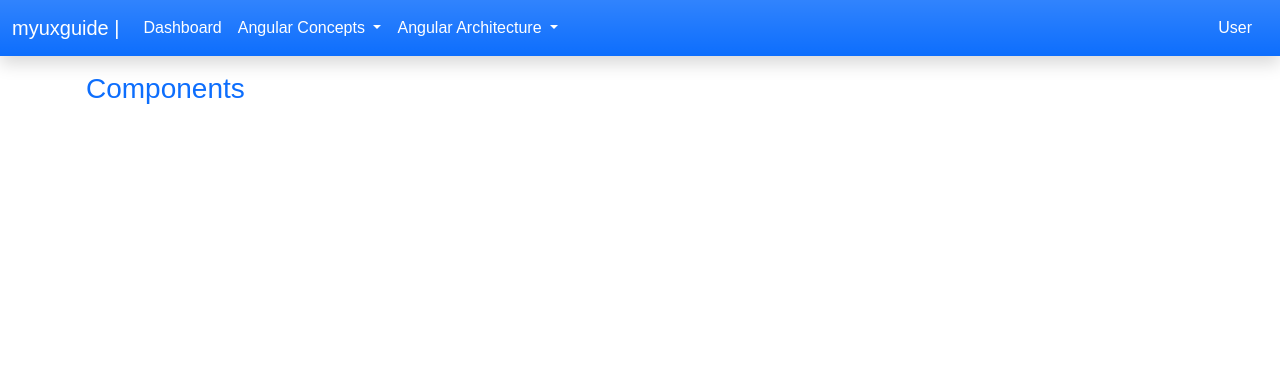
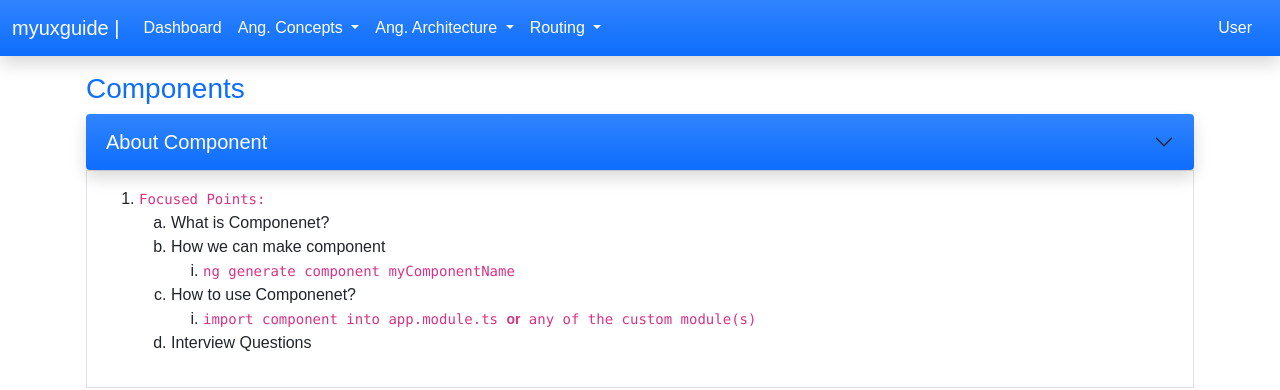
Before and after one commit to myuxguide/projects, an Angular app: page /app-components in a window 1280 px wide. Shown: the top 390 px of the page. Built offline with nearby package versions, Linux system fonts and the light colour scheme.

Commit message:
New Component and modules added

```diff
--- a/src/app/angular-architecture/components/components.component.html
+++ b/src/app/angular-architecture/components/components.component.html
@@ -1,4 +1,41 @@
 <div class="mainSection container p-3">
-    <h3>{{ title }}</h3>
+    <h3>{{ titles.titleComponent }}</h3>
 
-</div>
+    <div class="accordion accordion-flush" id="accordionFlush">
+        <div class="accordion-item mb-1">
+            <h2 class="accordion-header" id="flush-headingThree">
+                <button class="accordion-button bg-primary bg-gradient text-white rounded shadow collapsed" type="button" data-bs-toggle="collapse" data-bs-target="#flush-collapseThree" aria-expanded="false" aria-controls="flush-collapseTwo">
+                    <h5 class="mb-0">{{ titles.titleHeading }}</h5>
+                </button>
+          </h2>
+          <div id="flush-collapseThree" class="accordion-collapse collapse show" aria-labelledby="flush-headingThree" data-bs-parent="#accordionFlush">
+            <div class="accordion-body border overflow-auto">
+                <nav class="nav flex-column">
+                    <ol>
+                        <li><code>Focused Points:</code>
+                                <ol type="a">
+                                    <li>What is Componenet?</li>
+                                    <li>How we can make component
+                                        <ol type="i">
+                                            <li>
+                                                <code>ng generate component myComponentName</code>
+                                            </li>
+                                        </ol>
+                                    </li>
+                                    <li>How to use Componenet?
+                                        <ol type="i">
+                                            <li>
+                                                <code>import component into app.module.ts <strong>or</strong> any of the custom module(s)</code>
+                                            </li>
+                                        </ol>
+                                    </li>
+                                    <li>Interview Questions</li>
+                                </ol>
+                            </li>
+                        </ol>
+                    </nav>
+                </div>
+            </div>
+            </div>
+        </div>
+    </div>
--- a/src/app/angular-architecture/components/components.component.ts
+++ b/src/app/angular-architecture/components/components.component.ts
@@ -6,7 +6,11 @@ import { Component, OnInit } from '@angular/core';
   styleUrls: ['./components.component.css']
 })
 export class ComponentsComponent implements OnInit {
-  title: string = "Components"
+  titles ={
+    titleComponent: "Components",
+    titleHeading: "About Component"
+  }
+
   constructor() { }
 
   ngOnInit(): void {
--- a/src/app/app-routing.module.ts
+++ b/src/app/app-routing.module.ts
@@ -5,7 +5,7 @@ import { GetTextBoxValComponent } from './concepts/get-text-box-val/get-text-box
 import { InterpolationComponent } from './concepts/interpolation/interpolation.component';
 import { NgIfComponent } from './concepts/ng-if/ng-if.component';
 import { PropertyBindingComponent } from './concepts/property-binding/property-binding.component';
-import { RoutingBasicsComponent } from './concepts/routing-basics/routing-basics.component';
+import { RoutingBasicsComponent } from './routing/routing-basics/routing-basics.component';
 import { DashboardComponent } from './dashboard/dashboard.component';
 import { NgSwitchComponent } from './concepts/ng-switch/ng-switch.component'
 import { NgForLoopComponent } from './concepts/ng-for-loop/ng-for-loop.component';
--- a/src/app/app.component.html
+++ b/src/app/app.component.html
@@ -15,7 +15,7 @@
           <li class="nav-item dropdown">
             <a class="nav-link dropdown-toggle text-white active" href="#" id="navbarDropdown" role="button"
               data-bs-toggle="dropdown" aria-expanded="false">
-              Angular Concepts
+              Ang. Concepts
             </a>
             <ul class="dropdown-menu bg-secondary bg-gradient text-white text-bold" aria-labelledby="navbarDropdown">
               <li><a class="nav-link text-white" aria-current="page" routerLink="click-events">Click Events</a></li>
@@ -25,7 +25,6 @@
               <li><a class="nav-link text-white" routerLink="ng-switch">Ng Switch</a></li>
               <li><a class="nav-link text-white" routerLink="ng-for-loop">Ng For Loop</a></li>
               <li><a class="nav-link text-white" routerLink="property-binding">Property Binding</a></li>
-              <li><a class="nav-link text-white" routerLink="routing-basics">Routing Basics</a></li>
               <li><a class="nav-link text-white" routerLink="app-simple-forms">Angular Simple Forms</a></li>
               <li><a class="nav-link text-white" routerLink="app-form-validations">Angular Forms Validations</a></li>
               <li><a class="nav-link text-white" routerLink="app-cli">Angular-CLI</a></li>
@@ -35,12 +34,30 @@
           <li class="nav-item dropdown">
             <a class="nav-link dropdown-toggle text-white active" href="#" id="navbarDropdown" role="button"
               data-bs-toggle="dropdown" aria-expanded="false">
-              Angular Architecture
+              Ang. Architecture
             </a>
             <ul class="dropdown-menu bg-secondary bg-gradient text-white text-bold" aria-labelledby="navbarDropdown">
               <li><a class="nav-link text-white" routerLink="app-components">Components</a></li>
               <li><a class="nav-link text-white" routerLink="app-module">Module</a></li>
               <li><a class="nav-link text-white" routerLink="app-services">Services</a></li>
+            </ul>
+          </li>
+
+          <li class="nav-item dropdown">
+            <a class="nav-link dropdown-toggle text-white active" href="#" id="navbarDropdown" role="button"
+              data-bs-toggle="dropdown" aria-expanded="false">
+              Routing
+            </a>
+            <ul class="dropdown-menu bg-secondary bg-gradient text-white text-bold" aria-labelledby="navbarDropdown">
+              <li><a class="nav-link text-white" routerLink="routing-basics">Basic/Static Routing</a></li>
+              <li><a class="nav-link text-white" routerLink="routing-basics">Dynamic Routing</a></li>
+              <li><a class="nav-link text-white" routerLink="routing-basics">Wild Card | 404 page Routing</a></li>
+              <li><a class="nav-link text-white" routerLink="routing-basics">Child Routing</a></li>
+              <li><a class="nav-link text-white" routerLink="routing-basics">Routing Module</a></li>
+              <li><a class="nav-link text-white" routerLink="routing-basics">Group Routing</a></li>
+              <li><a class="nav-link text-white" routerLink="routing-basics">Lazy Loading</a></li>
+              <li><a class="nav-link text-white" routerLink="routing-basics">Lazy Loading Component</a></li>
+              <li><a class="nav-link text-white" routerLink="routing-basics">Route Guard</a></li>
             </ul>
           </li>
         </ul>
--- a/src/app/concepts/concepts.module.ts
+++ b/src/app/concepts/concepts.module.ts
@@ -8,7 +8,6 @@ import { GetTextBoxValComponent } from './get-text-box-val/get-text-box-val.comp
 import { FormsModule } from '@angular/forms';
 import { PropertyBindingComponent } from './property-binding/property-binding.component';
 import { NgIfComponent } from './ng-if/ng-if.component';
-import { RoutingBasicsComponent } from './routing-basics/routing-basics.component';
 import { NgSwitchComponent } from './ng-switch/ng-switch.component';
 import { NgForLoopComponent } from './ng-for-loop/ng-for-loop.component';
 import { CliComponent } from './cli/cli.component';
@@ -21,7 +20,6 @@ import { ModuleComponent } from './module/module.component';
     GetTextBoxValComponent,
     PropertyBindingComponent,
     NgIfComponent,
-    RoutingBasicsComponent,
     NgSwitchComponent,
     NgForLoopComponent,
     CliComponent,
@@ -39,7 +37,6 @@ import { ModuleComponent } from './module/module.component';
     PropertyBindingComponent,
     NgIfComponent,
     NgSwitchComponent,
-    RoutingBasicsComponent,
     NgForLoopComponent,
     CliComponent,
     ModuleComponent
--- a/src/app/dashboard/dashboard.component.html
+++ b/src/app/dashboard/dashboard.component.html
@@ -1,6 +1,26 @@
 <div class="mainSection container">
     <h3>{{ titles.titleDashboard }}</h3>
     <hr />
+
+    <div class="card">
+        <div class="card-header">
+          Introduction: Angular 12
+        </div>
+        <div class="card-body">
+          <h5 class="card-title">What's new in Angular 12?</h5>
+          <ol type="a">
+            <li><code>Front-end Development Framework</code></li>
+            <li><code><i>SPA</i>: Single page Application</code>
+                <ol type="i">
+                    <li><code>Page loading without refresh entire Page</code></li>
+                </ol>
+            </li>
+            <li><code>Developed by Google</code></li>
+          </ol>
+          <!-- <a href="#" class="btn btn-primary">Go somewhere</a> -->
+        </div>
+
+      </div>
 
     <div class="accordion accordion-flush" id="accordionFlush">
         <div class="accordion-item mb-1">
```
Also changed, not shown: src/app/routing/routing.module.ts (added, +18 -0 lines), src/app/routing/routing-basics/routing-basics.component.css (renamed from src/app/concepts/routing-basics/routing-basics.component.css), src/app/routing/routing-basics/routing-basics.component.html (renamed from src/app/concepts/routing-basics/routing-basics.component.html), src/app/routing/routing-basics/routing-basics.component.ts (renamed from src/app/concepts/routing-basics/routing-basics.component.ts), 1 other file (tests, documents, lock files or other folders).
